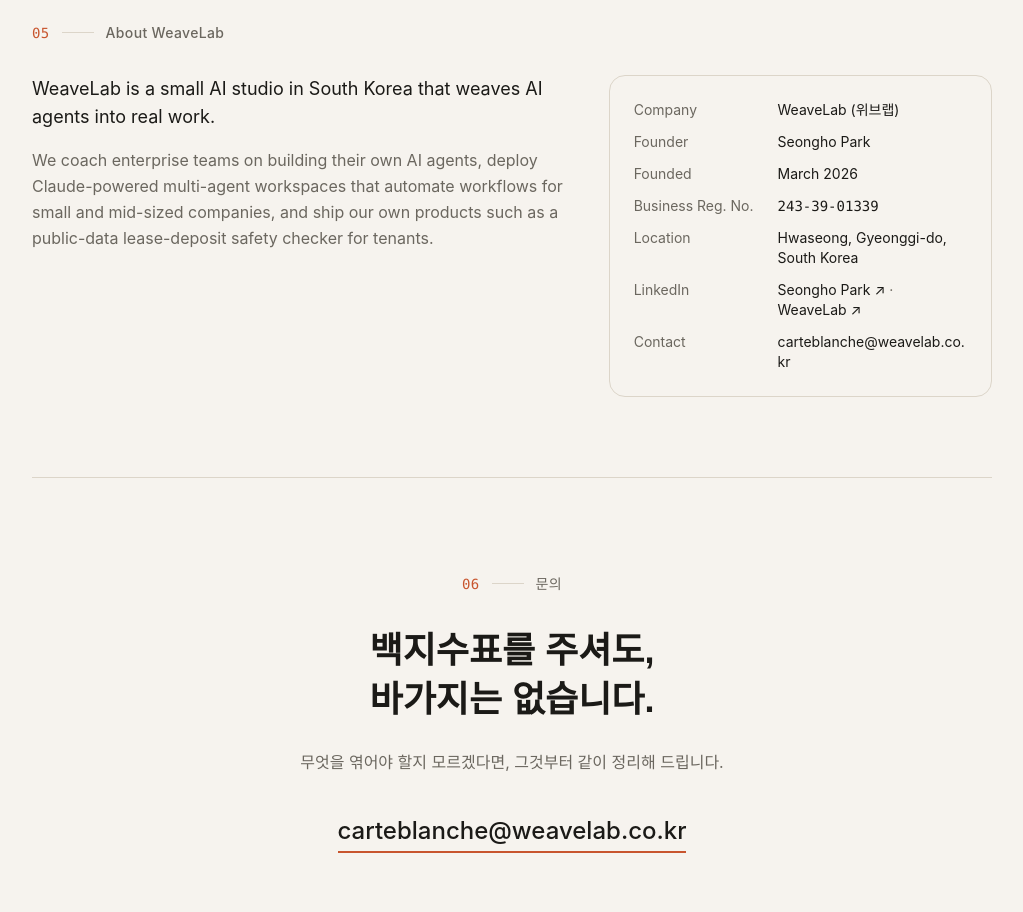
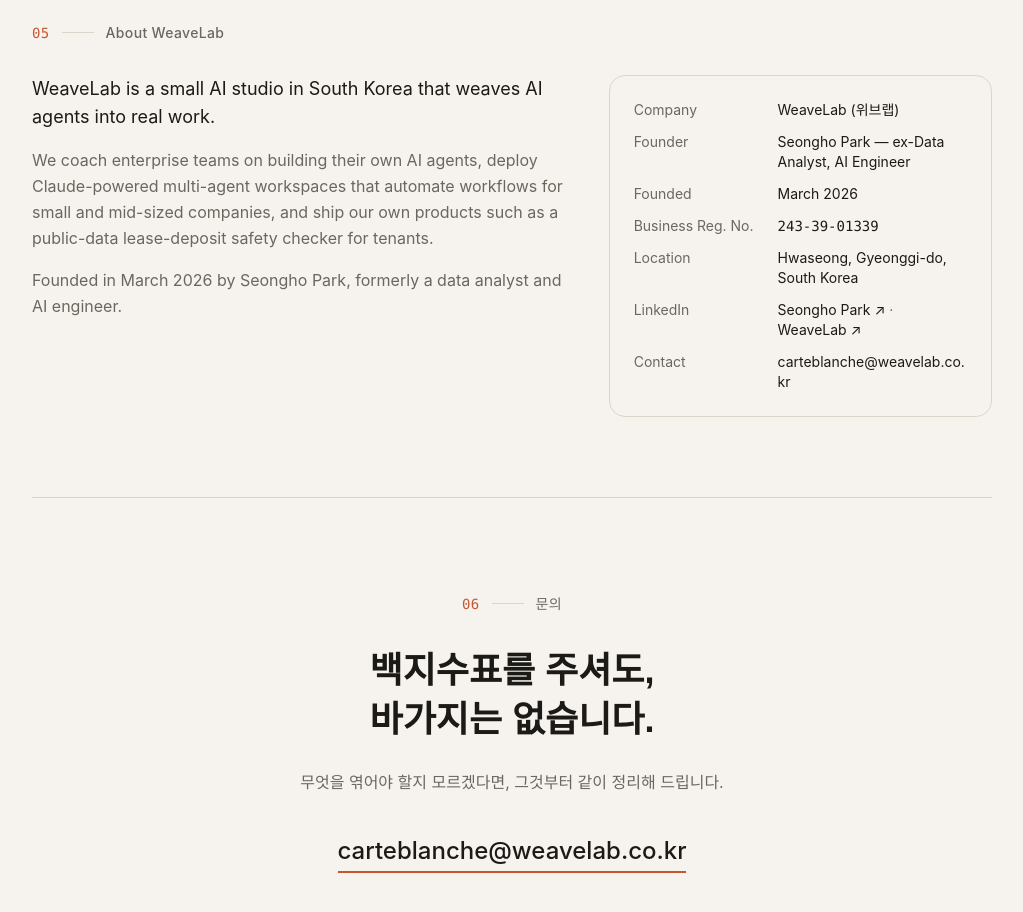
Before and after one commit to pakko-lab/weavelab-web, a Next.js app: page / in a window 1280 px wide. Shown: the part 3920-4832 px from the top of the page, without its empty margins (128-1151 px from the left). Built offline with nearby package versions, Linux system fonts and the light colour scheme; a web font is replaced by a local one.

Commit message:
About에 창업자 경력(데이터 분석가·AI 엔지니어) 추가
Co-Authored-By: Claude Opus 5.5 <noreply@anthropic.com>

```diff
--- a/app/page.tsx
+++ b/app/page.tsx
@@ -369,12 +369,15 @@ export default function Home() {
                 and ship our own products such as a public-data lease-deposit safety checker for
                 tenants.
               </p>
+              <p>
+                Founded in March 2026 by Seongho Park, formerly a data analyst and AI engineer.
+              </p>
             </div>
             <dl className="grid grid-cols-[auto_1fr] gap-x-6 gap-y-3 self-start rounded-2xl border border-line p-6 text-sm">
               <dt className="text-muted">Company</dt>
               <dd>WeaveLab (위브랩)</dd>
               <dt className="text-muted">Founder</dt>
-              <dd>Seongho Park</dd>
+              <dd>Seongho Park — ex-Data Analyst, AI Engineer</dd>
               <dt className="text-muted">Founded</dt>
               <dd>March 2026</dd>
               <dt className="text-muted">Business Reg. No.</dt>
```
